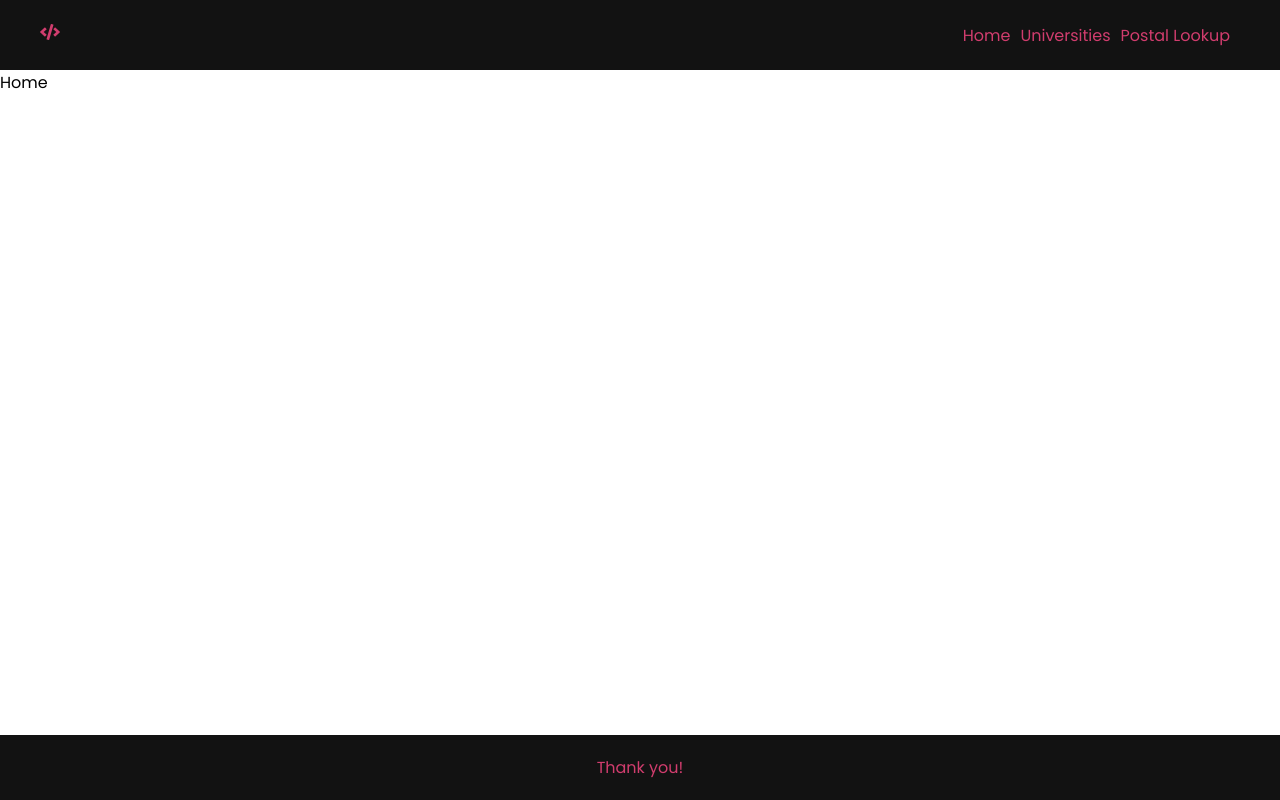
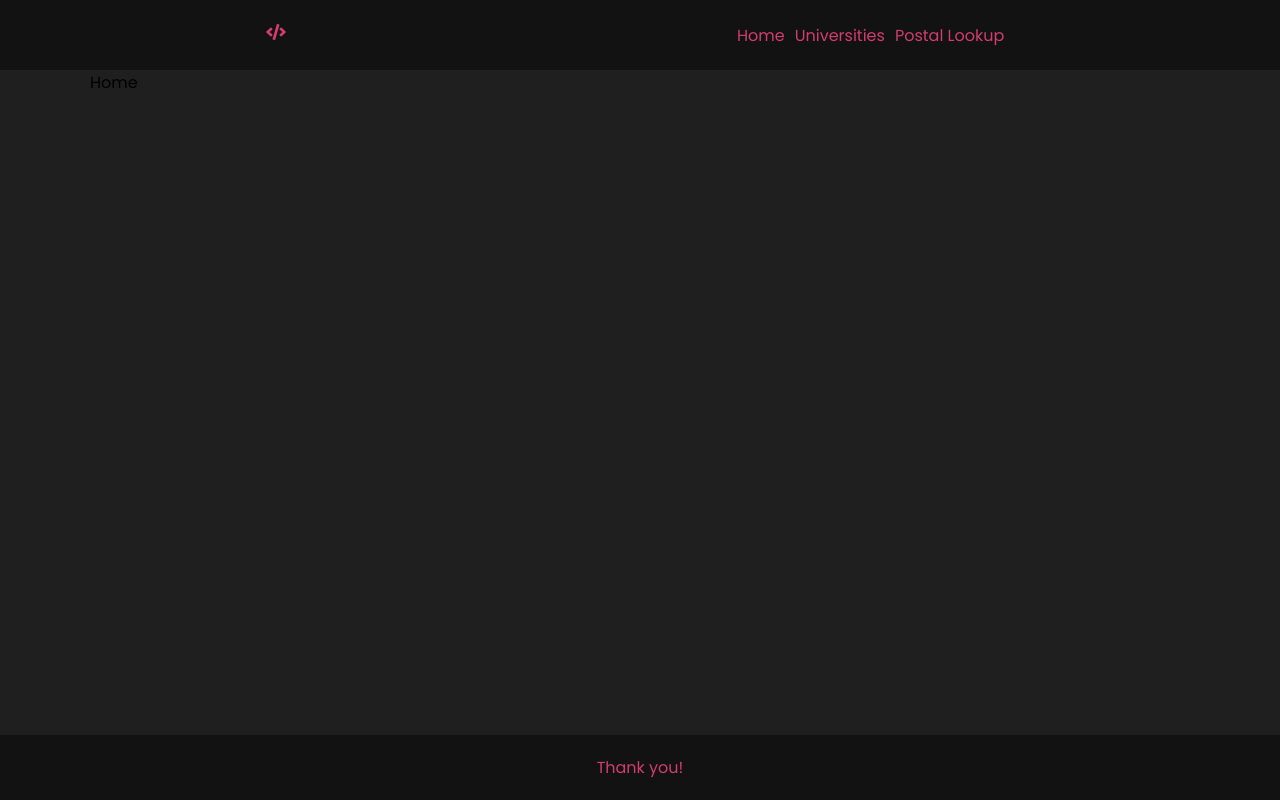
Before and after one commit to ejoseph89/emil-joseph_launchpad-react-code-challenge, a React (Create React App) app: page / in a window 1280 px wide. Built offline with nearby package versions, Linux system fonts and the light colour scheme.

Commit message:
added header style

```diff
--- a/src/App.css
+++ b/src/App.css
@@ -21,6 +21,7 @@ a {
 }
 
 .App {
+  background-color: var(--dark-grey);
   height: 100vh ;
 
   display: flex;
@@ -31,5 +32,6 @@ a {
 }
 
 .mainContent {
-  flex: auto;
+  height: 100%;
+  background-color: var(--light-grey);
 }
--- a/src/components/Header.jsx
+++ b/src/components/Header.jsx
@@ -11,7 +11,8 @@ const Header = () => {
 
 
   return (
-    <nav className={classes.navContainer}>
+    <div className={classes.navContainer}>
+      <nav>
         <div >
           <Link to='/' className={classes.logo}><FaCode /></Link>
         </div>
@@ -21,6 +22,7 @@ const Header = () => {
           <Link className={classes.links} to='/postal-lookup'> <p>Postal Lookup</p> </Link>
         </div>
       </nav>
+    </div>
   )
 }
 
--- a/src/components/Header.module.css
+++ b/src/components/Header.module.css
@@ -1,6 +1,10 @@
 .navContainer {
+
+}
+
+nav {
   display: flex;
-  justify-content: space-between;
+  justify-content: space-around;
   align-items: center;
 
   padding: 20px 40px;
--- a/src/pages/Home.jsx
+++ b/src/pages/Home.jsx
@@ -1,8 +1,16 @@
 import React from 'react'
 
+
+import classes from './Home.module.css'
+
 const Home = () => {
+
+
+
   return (
-    <div>Home</div>
+    <section className={classes.homeContainer}>
+      Home
+    </section>
   )
 }
 
--- /dev/null
+++ b/src/pages/Home.module.css
@@ -0,0 +1,5 @@
+.homeContainer {
+  height: 100%;
+  max-width: 1100px;
+  margin: 0 auto;
+}
```
Lines whose indentation alone changed are shown as unchanged.
